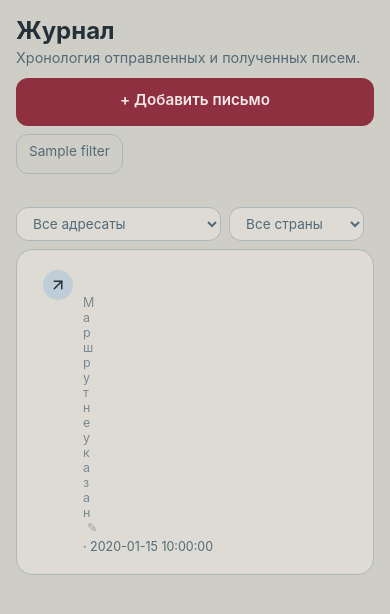
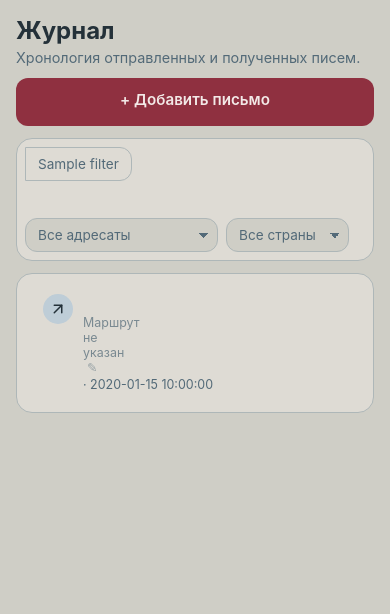
Before and after one commit to katrinio/postbox, a Python web app: template src/postbox/templates/journal.html in a window 390 px wide. Shown: the part 46-660 px from the top of the page. Run offline with Jinja, Linux system fonts and the light colour scheme; the template is opened without the code that fills it: most values are stand-ins (such as "Sample title", 1, 10 or a date in 2020).

Commit message:
refactor(ui): improve journal and address book layout

```diff
--- a/src/postbox/static/css/pages.css
+++ b/src/postbox/static/css/pages.css
@@ -89,9 +57,43 @@
 }
 
 .page {
+  display: flex;
+  flex-direction: column;
+  gap: var(--space-3);
   max-width: 640px;
   margin: 0 auto;
   padding: var(--space-5) var(--space-5) var(--space-7);
+}
+
+.section-nav {
+  display: flex;
+  align-items: center;
+  gap: var(--space-4);
+  flex-wrap: wrap;
+}
+
+.section-nav__link {
+  padding: 0 0 var(--space-1);
+  border-bottom: 2px solid transparent;
+  color: var(--color-ink-muted);
+  font-size: 0.9rem;
+  font-weight: 500;
+  text-decoration: none;
+}
+
+.section-nav__link:hover,
+.section-nav__link:focus-visible {
+  color: var(--color-ink);
+}
+
+.section-nav__link:focus-visible {
+  outline: 3px solid var(--color-raspberry);
+  outline-offset: 3px;
+}
+
+.section-nav__link--active {
+  border-bottom-color: var(--color-raspberry);
+  color: var(--color-ink);
 }
 
 /* --- Auth card (login page overrides body to center) --- */
@@ -249,7 +251,7 @@
 .journal-screen {
   display: flex;
   flex-direction: column;
-  gap: var(--space-2);
+  gap: var(--space-3);
 }
 
 .journal-header {
@@ -276,28 +278,55 @@
 .journal-filters {
   display: flex;
   align-items: center;
-  gap: var(--space-2);
+  gap: var(--space-3);
   flex-wrap: wrap;
+  padding: var(--space-2);
+  border: 1px solid var(--color-border);
+  border-radius: var(--radius-card);
+  background: var(--color-surface);
 }
 
 .filter-row {
   display: flex;
-  gap: var(--space-2);
+  gap: 0;
   flex-wrap: wrap;
 }
 
 .filter-pill {
+  min-height: 34px;
   padding: var(--space-2) var(--space-3);
   border: 1px solid var(--color-border);
-  border-radius: var(--radius-control);
+  border-right-width: 0;
   font-size: 0.85rem;
   color: var(--color-ink-muted);
   text-decoration: none;
   white-space: nowrap;
 }
 
+.filter-pill:first-child {
+  border-radius: var(--radius-control) 0 0 var(--radius-control);
+}
+
+.filter-pill:last-child {
+  border-right-width: 1px;
+  border-radius: 0 var(--radius-control) var(--radius-control) 0;
+}
+
+.filter-pill:hover,
+.filter-pill:focus-visible {
+  color: var(--color-ink);
+  background: var(--color-hover);
+}
+
+.filter-pill:focus-visible {
+  position: relative;
+  z-index: 1;
+  outline: 3px solid var(--color-raspberry);
+  outline-offset: 2px;
+}
+
 .filter-pill--active {
-  background: var(--color-surface);
+  background: var(--color-canvas);
   color: var(--color-ink);
   font-weight: 500;
 }
@@ -315,16 +344,25 @@
 }
 
 .journal-select-filters select {
+  appearance: none;
   width: auto;
   max-width: min(240px, 100%);
   min-height: 34px;
-  padding: 0 var(--space-5) 0 var(--space-3);
+  padding: 0 var(--space-6) 0 var(--space-3);
   border: 1px solid var(--color-border);
   border-radius: var(--radius-control);
-  background: var(--color-surface);
+  background:
+    linear-gradient(45deg, transparent 50%, var(--color-ink-muted) 50%) right 13px center / 5px 5px no-repeat,
+    linear-gradient(135deg, var(--color-ink-muted) 50%, transparent 50%) right 8px center / 5px 5px no-repeat,
+    var(--color-canvas);
   color: var(--color-ink-muted);
   font: inherit;
   font-size: 0.85rem;
+}
+
+.journal-select-filters select:hover {
+  color: var(--color-ink);
+  background-color: var(--color-hover);
 }
 
 .journal-select-filters select:focus {
@@ -395,10 +433,9 @@
 }
 
 .journal-row__body {
-  display: grid;
-  grid-template-columns: minmax(0, 1fr) auto;
-  align-items: baseline;
-  gap: var(--space-3);
+  display: flex;
+  flex-direction: column;
+  gap: 2px;
   min-width: 0;
 }
 
@@ -418,10 +455,11 @@
 .journal-row__route {
   display: block;
   min-width: 0;
-  margin-top: 2px;
+  margin-top: 0;
   font-size: 0.78rem;
   color: var(--color-ink-muted);
-  overflow-wrap: anywhere;
+  overflow-wrap: normal;
+  word-break: normal;
 }
 
 .journal-row__route-empty {
@@ -955,10 +993,6 @@
     text-align: center;
   }
 
-  .journal-filters {
-    align-items: stretch;
-  }
-
   .filter-row,
   .journal-select-filters {
     width: 100%;
@@ -966,11 +1000,6 @@
 
   .journal-select-filters label {
     max-width: 100%;
-  }
-
-  .journal-row__body {
-    grid-template-columns: minmax(0, 1fr);
-    gap: var(--space-1);
   }
 
   .site-header {
--- a/src/postbox/templates/base.html
+++ b/src/postbox/templates/base.html
@@ -29,10 +29,6 @@
       <a class="site-header__brand" href="/">Postbox</a>
       {% if user is defined and user %}
       {% set path = request.url.path %}
-      <nav class="site-header__sections" aria-label="Разделы">
-        <a class="site-header__section{% if path == '/' or path.startswith('/mail') %} site-header__section--active{% endif %}" href="/" {% if path == '/' or path.startswith('/mail') %}aria-current="page"{% endif %}>Журнал</a>
-        <a class="site-header__section{% if path.startswith('/correspondent') %} site-header__section--active{% endif %}" href="/correspondents" {% if path.startswith('/correspondent') %}aria-current="page"{% endif %}>Адресная</a>
-      </nav>
       <nav class="site-header__nav">
         <span class="site-header__user">{{ user.first_name }}</span>
         <form method="post" action="/logout" class="site-header__logout">
@@ -43,7 +39,16 @@
       {% endif %}
     </header>
     <main class="main-content">
-      <div class="page">{% block content %}{% endblock %}</div>
+      <div class="page">
+        {% if user is defined and user %}
+        {% set path = request.url.path %}
+        <nav class="section-nav" aria-label="Разделы">
+          <a class="section-nav__link{% if path == '/' or path.startswith('/mail') %} section-nav__link--active{% endif %}" href="/" {% if path == '/' or path.startswith('/mail') %}aria-current="page"{% endif %}>Журнал</a>
+          <a class="section-nav__link{% if path.startswith('/correspondent') %} section-nav__link--active{% endif %}" href="/correspondents" {% if path.startswith('/correspondent') %}aria-current="page"{% endif %}>Адресная</a>
+        </nav>
+        {% endif %}
+        {% block content %}{% endblock %}
+      </div>
     </main>
     {% endblock %}
   </body>
```
Also changed, not shown: other parts of src/postbox/static/css/pages.css (+0 -32 lines).
